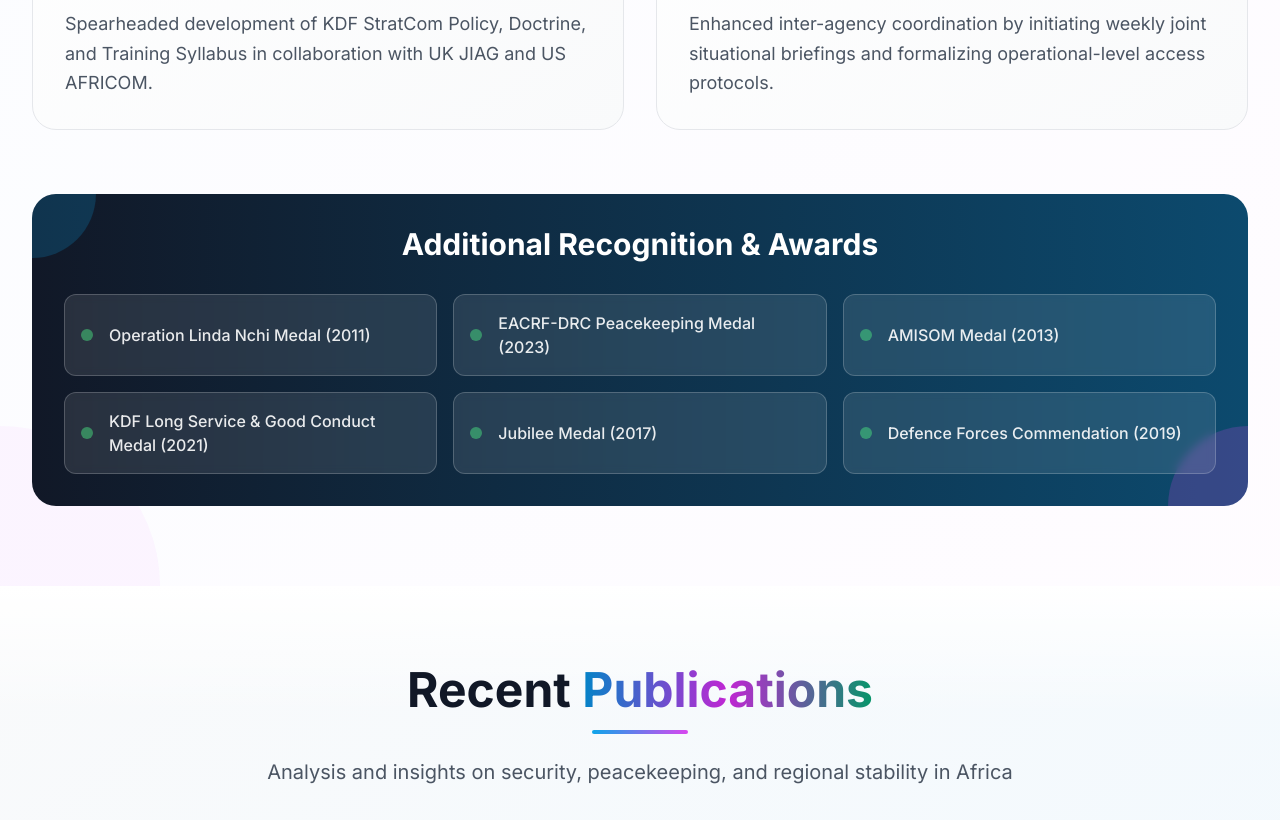
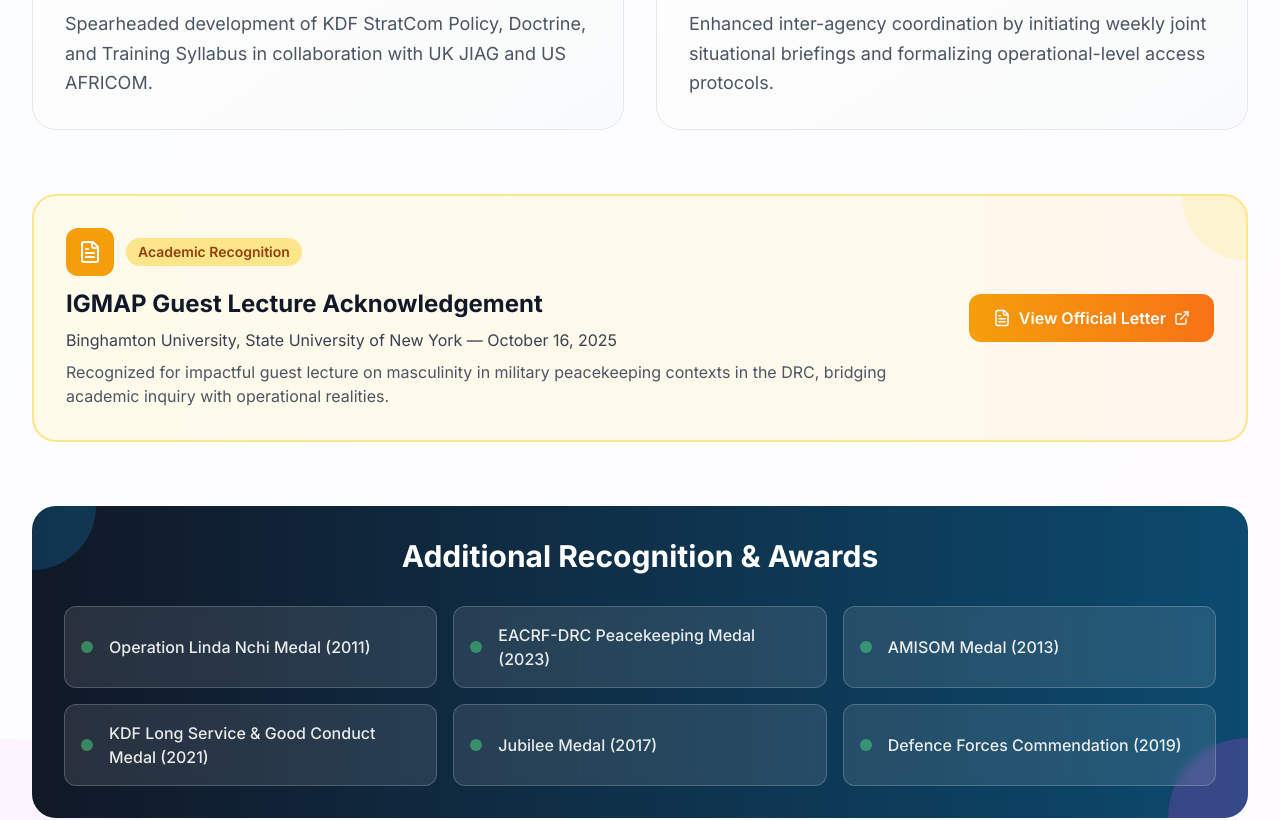
Before and after one commit to LEAKONO/suba, a React (Vite) app in the folder beautah-portfolio-frontend/: page / in a window 1280 px wide. Shown: the part 7160-7980 px from the top of the page. Built offline with nearby package versions, Linux system fonts and the light colour scheme.

Commit message:
feat(achievements): add IGMAP guest lecture acknowledgement letter

```diff
--- a/beautah-portfolio-frontend/src/components/Achievements.jsx
+++ b/beautah-portfolio-frontend/src/components/Achievements.jsx
@@ -1,6 +1,6 @@
 import React from 'react';
 import { motion } from 'framer-motion';
-import { Award, Trophy, Star, Medal } from 'lucide-react';
+import { Award, Trophy, Star, Medal, ExternalLink, FileText } from 'lucide-react';
 import { achievements } from '../utils/constants';
 import { fadeInUp, staggerContainer, scaleIn } from '../utils/animations';
 import { useScrollAnimation } from '../hooks/useScrollAnimation';
@@ -23,6 +23,9 @@ const Achievements = () => {
     "Jubilee Medal (2017)",
     "Defence Forces Commendation (2019)"
   ];
+
+  // IGMAP Letter Link
+  const igmapLetterLink = "https://drive.google.com/file/d/1xlHhKrbAITq0QFHp5pRJEHmmpLjhujPS/view?usp=sharing";
 
   return (
     <section id="achievements" className="py-20 bg-white relative overflow-hidden">
@@ -110,6 +113,48 @@ const Achievements = () => {
           })}
         </motion.div>
 
+        {/* IGMAP Recognition Card - NEW */}
+        <motion.div
+          className="mb-16 bg-gradient-to-r from-amber-50 to-orange-50 rounded-3xl p-8 border-2 border-amber-200 relative overflow-hidden"
+          variants={fadeInUp}
+          whileHover={{ scale: 1.01 }}
+          transition={{ type: "spring", stiffness: 300 }}
+        >
+          <div className="absolute top-0 right-0 w-32 h-32 bg-amber-200 rounded-full -translate-y-16 translate-x-16 opacity-30"></div>
+          <div className="relative z-10 flex flex-col md:flex-row items-center justify-between gap-6">
+            <div className="flex-1">
+              <div className="flex items-center gap-3 mb-3">
+                <div className="w-12 h-12 bg-amber-500 rounded-xl flex items-center justify-center">
+                  <FileText size={24} className="text-white" />
+                </div>
+                <span className="bg-amber-200 text-amber-800 text-sm font-semibold px-3 py-1 rounded-full">
+                  Academic Recognition
+                </span>
+              </div>
+              <h3 className="text-2xl font-bold text-gray-900 mb-2">
+                IGMAP Guest Lecture Acknowledgement
+              </h3>
+              <p className="text-gray-700 mb-2">
+                Binghamton University, State University of New York — October 16, 2025
+              </p>
+              <p className="text-gray-600">
+                Recognized for impactful guest lecture on masculinity in military peacekeeping contexts in the DRC,
+                bridging academic inquiry with operational realities.
+              </p>
+            </div>
+            <a
+              href={igmapLetterLink}
+              target="_blank"
+              rel="noopener noreferrer"
+              className="flex-shrink-0 inline-flex items-center gap-2 bg-gradient-to-r from-amber-500 to-orange-500 text-white px-6 py-3 rounded-xl font-semibold hover:shadow-lg transition-all duration-300 hover:scale-105"
+            >
+              <FileText size={18} />
+              View Official Letter
+              <ExternalLink size={16} />
+            </a>
+          </div>
+        </motion.div>
+
         {/* Additional Recognition */}
         <motion.div
           className="bg-gradient-to-r from-gray-900 to-primary-900 rounded-3xl p-8 text-white relative overflow-hidden"
```
